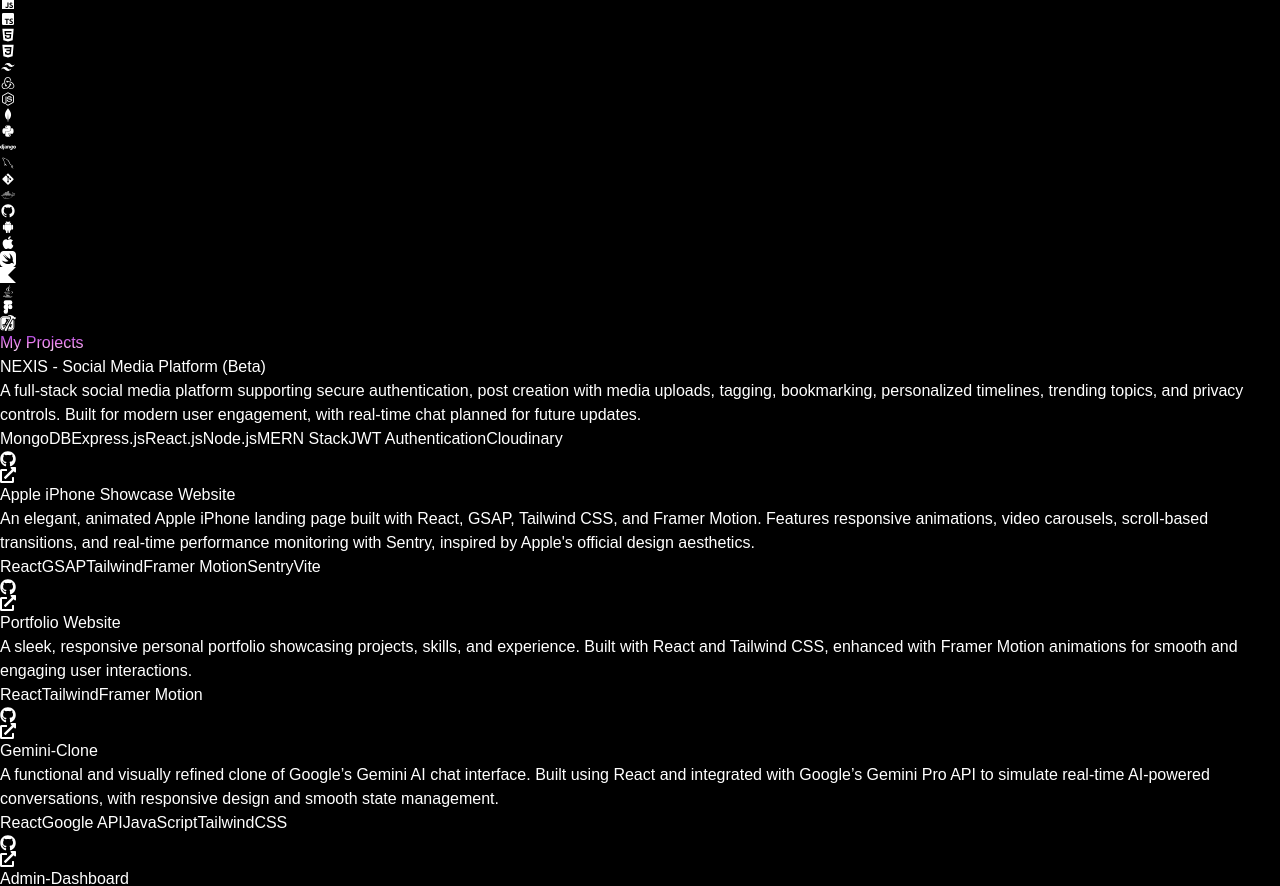
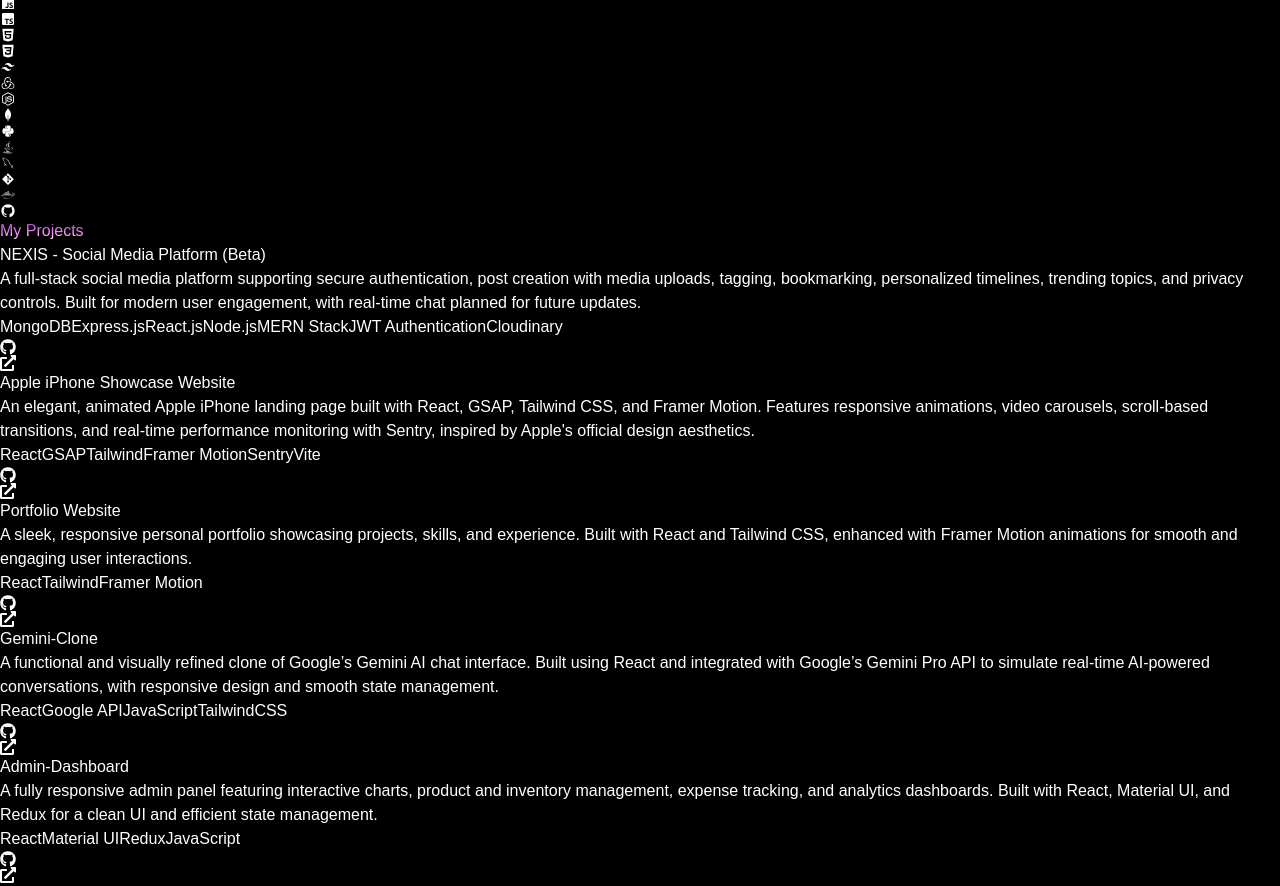
Before and after one commit to Nityananda-Krishnamoorthy/nityananda-portfolio, a React (Vite) app: page / in a window 1280 px wide. Shown: the part 2420-3306 px from the top of the page. Built offline with nearby package versions, Linux system fonts and the light colour scheme.

Commit message:
Update SkillSection.jsx

```diff
--- a/src/components/SkillSection.jsx
+++ b/src/components/SkillSection.jsx
@@ -67,22 +67,22 @@
             <BiLogoNodejs className="tech-icon cursor-pointer text-[80px] text-green-500 transition-all duration-300 hover:-translate-y-5 sm:text-[100px] md:text-[120px]" />
             <BiLogoMongodb className="tech-icon cursor-pointer text-[80px] text-green-800 transition-all duration-300 hover:-translate-y-5 sm:text-[100px] md:text-[120px]" />
             <DiPython className="tech-icon cursor-pointer text-[80px] text-yellow-400 transition-all duration-300 hover:-translate-y-5 sm:text-[100px] md:text-[120px]" />
-            <DiDjango className="tech-icon cursor-pointer text-[80px] text-green-700 transition-all duration-300 hover:-translate-y-5 sm:text-[100px] md:text-[120px]" />
+            <DiJava className="tech-icon cursor-pointer text-[80px] text-red-600 transition-all duration-300 hover:-translate-y-5 sm:text-[100px] md:text-[120px]" />
             <DiMysql className="tech-icon cursor-pointer text-[80px] text-blue-700 transition-all duration-300 hover:-translate-y-5 sm:text-[100px] md:text-[120px]" />
             <DiGit className="tech-icon cursor-pointer text-[80px] text-red-500 transition-all duration-300 hover:-translate-y-5 sm:text-[100px] md:text-[120px]" />
             <DiDocker className="tech-icon cursor-pointer text-[80px] text-blue-300 transition-all duration-300 hover:-translate-y-5 sm:text-[100px] md:text-[120px]" />
             <BiLogoGithub className="tech-icon cursor-pointer text-[80px] text-gray-400 transition-all duration-300 hover:-translate-y-5 sm:text-[100px] md:text-[120px]" />
           </div>
           {/* Row 3 - Mobile + UI/UX */}
-          <div className="flex flex-wrap justify-center gap-14">
+       {/* <div className="flex flex-wrap justify-center gap-14">
             <BiLogoAndroid className="tech-icon cursor-pointer text-[80px] text-green-600 transition-all duration-300 hover:-translate-y-5 sm:text-[100px] md:text-[120px]" />
             <BiLogoApple className="tech-icon cursor-pointer text-[80px] text-gray-200 transition-all duration-300 hover:-translate-y-5 sm:text-[100px] md:text-[120px]" />
             <SiSwift className="tech-icon cursor-pointer text-[80px] text-orange-400 transition-all duration-300 hover:-translate-y-5 sm:text-[100px] md:text-[100px]" />
             <SiKotlin className="tech-icon cursor-pointer text-[80px] text-purple-500 transition-all duration-300 hover:-translate-y-5 sm:text-[100px] md:text-[100px]" />
-            <DiJava className="tech-icon cursor-pointer text-[80px] text-red-600 transition-all duration-300 hover:-translate-y-5 sm:text-[100px] md:text-[120px]" />
+            <DiDjango className="tech-icon cursor-pointer text-[80px] text-green-700 transition-all duration-300 hover:-translate-y-5 sm:text-[100px] md:text-[120px]" />
             <BiLogoFigma className="tech-icon cursor-pointer text-[80px] text-pink-500 transition-all duration-300 hover:-translate-y-5 sm:text-[100px] md:text-[120px]" />
             <SiXcode className="tech-icon cursor-pointer text-[80px] text-blue-500 transition-all duration-300 hover:-translate-y-5 sm:text-[100px] md:text-[120px]" />
-          </div>
+          </div> */}
         </motion.div>
       </div>
     </section>
```
